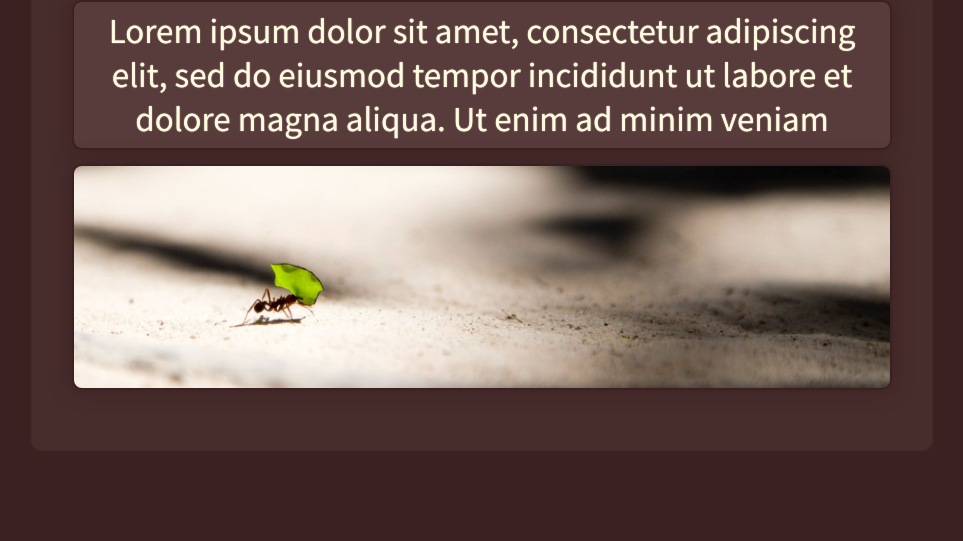
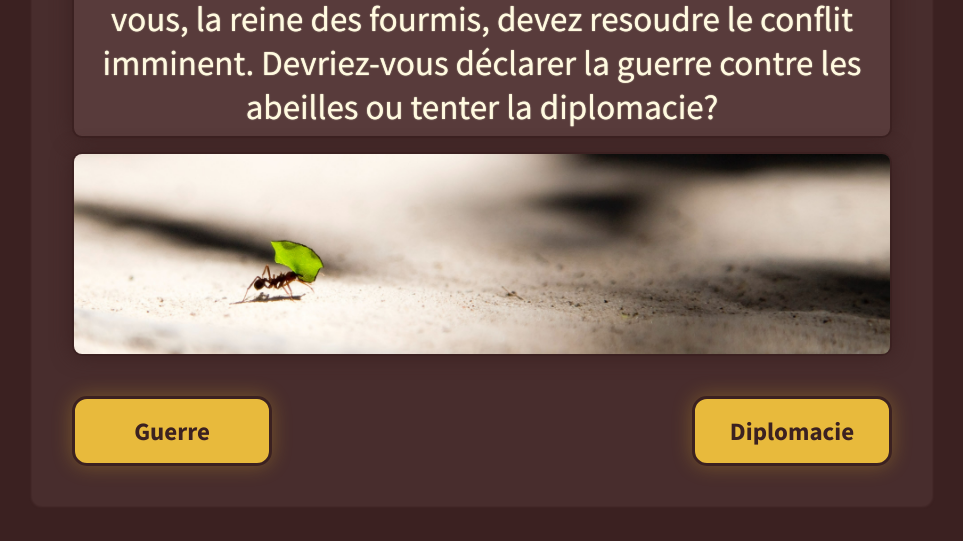
Before and after one commit to Jasmine-Lapierre/vous-etes-le-heros-simroufs, a plain HTML site: page index.html in a window 1280 px wide. Shown: the part 259-800 px from the top of the page, without its empty margins (158-1121 px from the left). Drawn offline with Linux system fonts and the light colour scheme.

Commit message:
Ajout des vérifications et autre

```diff
--- a/script.js
+++ b/script.js
@@ -5,8 +5,8 @@
         text: "Proche d'ne guerre entre les fourmis et les abeilles, vous, la reine des fourmis, devez resoudre le conflit imminent. Devriez-vous déclarer la guerre contre les abeilles ou tenter la diplomacie?",
         img: "fourmisok.jpg",
         options: [
-            {text: 'Guerre', action: 'aGuerre'},
-            {text: 'Diplomacie', action: 'bDiplomacie'},
+            {text: 'Guerre', action: 'goToChapter("aGuerre")'},
+            {text: 'Diplomacie', action: 'goToChapter("bDiplomacie")'},
                   ]
         },
     aGuerre : {
@@ -33,7 +33,7 @@
         img: "image4.jpg",
         options: [
             {text: 'Toutes les troupes.', action: 'goToChapter("aDefaiteStrategie")'},
-            {text: 'Petites ambuscades.', action: 'goToChapter("aCamouflage")'},
+            {text: 'Petites ambuscades.', action: 'peintureVerification("aCamouflage")'},
           ]
 
     },
@@ -54,7 +54,7 @@
           ]
         },
     aCamouflage : {
-        subtitle: "Défaite!",
+        subtitle: "Épargner?",
         text: "devrait-on epargner la reine ou non?",
         img: "image7.jpg",
         options: [
@@ -81,12 +81,12 @@
 
     },
     bDiplomacie: {
-        subtitle: "Victoire!",
+        subtitle: "La diplomacie",
         text: "Le diplomate vous propose deux idées de génie. Soit il peut envoyer un texto à la reine des abeilles, car c'est le moyen de communication le plus rapide et qu'il n'y a pas de temps à perdre, soit il peut aller voir la reine des abeilles",
         img: "image10.jpg",
         options: [
           {text: 'Texto', action: 'goToChapter("bDefaiteTexto")'},
-          {text: 'Aller voir la reine', action: 'goToChapter("bDefaiteTexto")'},
+          {text: 'Aller voir la reine', action: 'goToChapter("bDirecte")'},
         ]
     },
     bDefaiteTexto: {
@@ -98,11 +98,11 @@
           ]
             },
     bDirecte: {
-        subtitle: "Victoire!",
+        subtitle: "Le discours",
         text: "Le diplomate arrive devant la reine des abeilles, mais que doit-il lui dire afin de règler le conflit? Il se demande s'il devrait donner un discours émouvant sur les ressemblances entre les abeilles et les fourmis, ou s'il devrait plutôt donner un discours rassembleur sur la haine commune envers les guêpes.",
         img: "image12.jpg",
         options: [
-          {text: 'Discours émouvant', action: 'goToChapter("dDefaiteEmouvant")'},
+          {text: 'Discours émouvant', action: 'goToChapter("bDefaiteEmouvant")'},
           {text: 'Discours rassembleur', action: 'goToChapter("bVictoireAlliance")'},
         ]
     },
@@ -119,12 +119,28 @@
         text: "Les abeilles se font convaincre et décident de s'allier à la colonie de fourmis. Les fourmis leurs apprennent à creuser des petits trous dans le sol et elles apprennent aux fourmis à créer de la peinture. Un drapeau d'amitié peint par les deux colonies est érigé au milieu de la colonie!!!.... mais est-ce vraiment la fin? (La peinture est maintenant débloquée)",
         img: "image14.jpg",
         options: [
-          {text: 'Recommencer?', action: 'goToChapter("accueil")'},
+          {text: 'Recommencer?', action: 'peintureTrue("accueil")'},
         ]
     },
   }
+let peinture = false;
+goToChapter('accueil');
 
-chaptersObj["accueil"]
+
+function peintureTrue(chapterName){
+peinture = true;
+goToChapter(chapterName);
+}
+function peintureVerification(chapterName){
+  if (peinture){
+    goToChapter(chapterName)
+  }
+  else{
+    goToChapter('aDefaitePeinture');
+  }
+}
+
+
 function goToChapter(chapterName){
   let optionsDiv = document.querySelector('.options');
   optionsDiv.innerHTML=""
@@ -132,8 +148,7 @@ function goToChapter(chapterName){
       let boutonsChoix = document.createElement("button")
       boutonsChoix.setAttribute('onclick',element["action"])
       boutonsChoix.setAttribute('type','button')
-      let boutonsTexte = document.createTextNode(element['text'])
-      boutonsChoix.appendChild(boutonsTexte)
+      boutonsChoix.appendChild(document.createTextNode(element['text']))
       optionsDiv.appendChild(boutonsChoix)
     }
      chaptersObj[chapterName]['options']
--- a/style.css
+++ b/style.css
@@ -29,6 +29,7 @@ body{
 }
 
 .options{
+    width: 100%;
     display: flex;
     justify-content: space-between;
     align-items: center;
@@ -99,5 +100,7 @@ button:hover{
 img{
     border-radius: 8px;
     display: block;
-    max-width: 100%;
+    width: 100%;
+    height: 200px;
+    object-fit: cover;
 }
```
